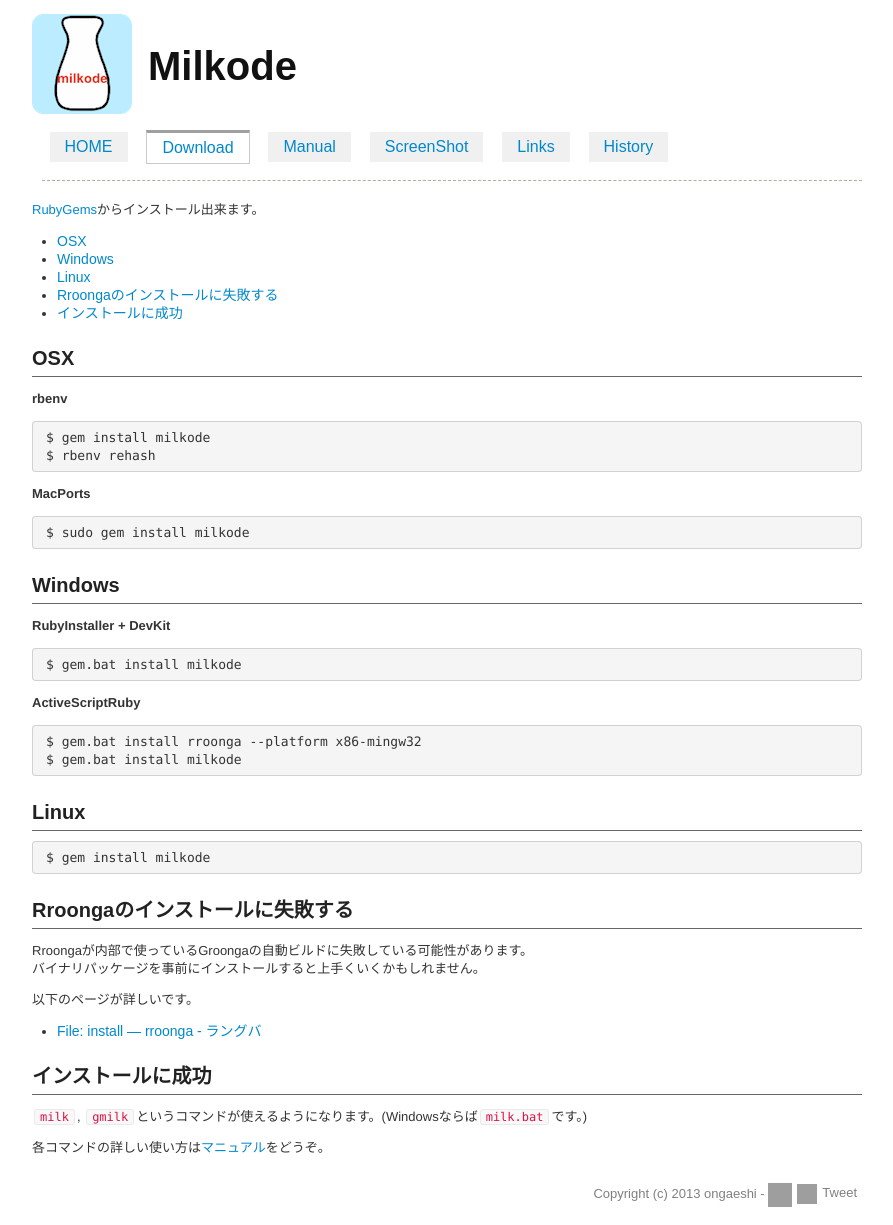
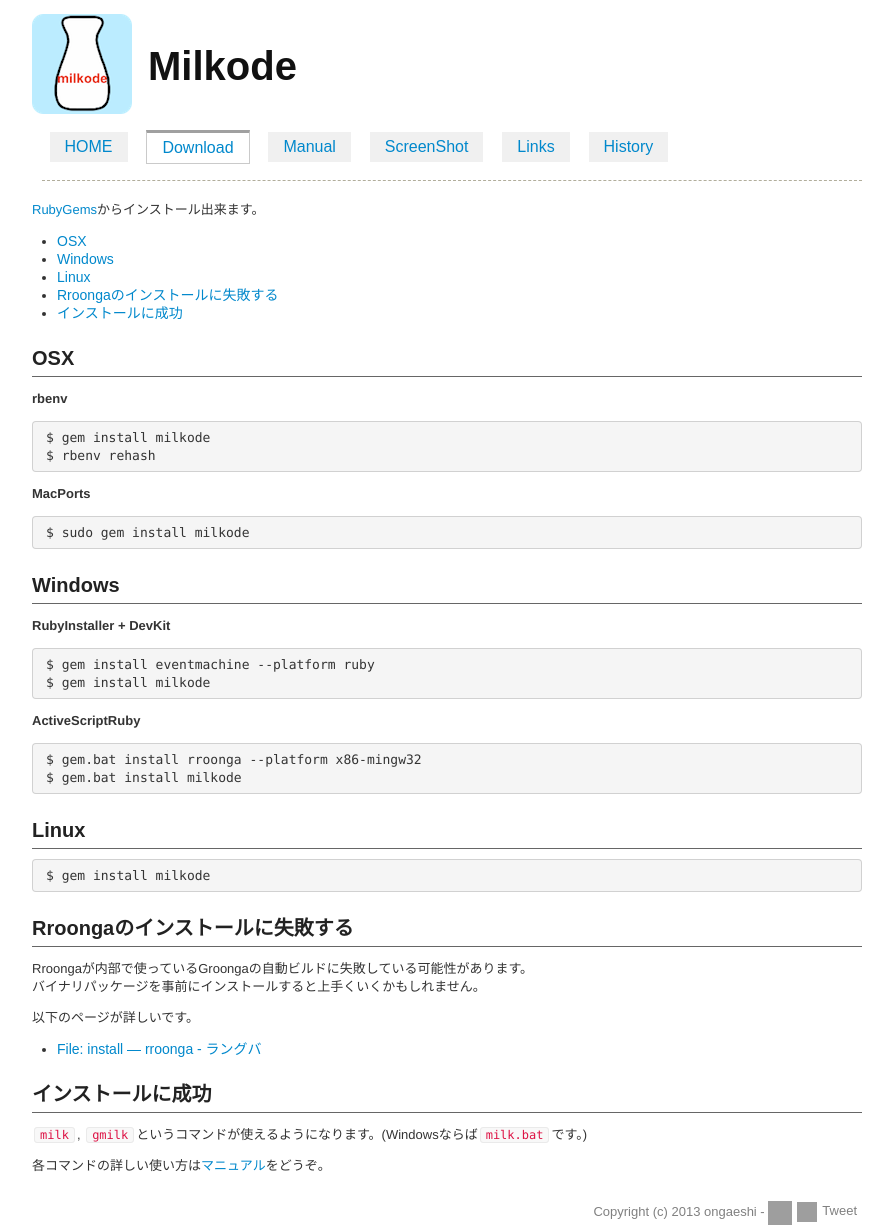
Before and after one commit to ongaeshi/milkode, a Jekyll site: the page built from download.md, in a window 1280 px wide. Shown: the whole page, without its empty margins (193-1086 px from the left). Built offline with Jekyll 4.4.1, drawn with Linux system fonts in a browser that asks for light colours; Markdown is read by kramdown in place of the engine named in the settings; comment, search, counter and statistics services are not loaded; grey boxes are pictures that could not be loaded.

Commit message:
docs: Add eventmachine install option

```diff
--- a/download.md
+++ b/download.md
@@ -31,7 +31,8 @@ $ sudo gem install milkode
 **RubyInstaller + DevKit**
 
 <pre>
-$ gem.bat install milkode
+$ gem install eventmachine --platform ruby
+$ gem install milkode
 </pre>
 
 **ActiveScriptRuby**
```
